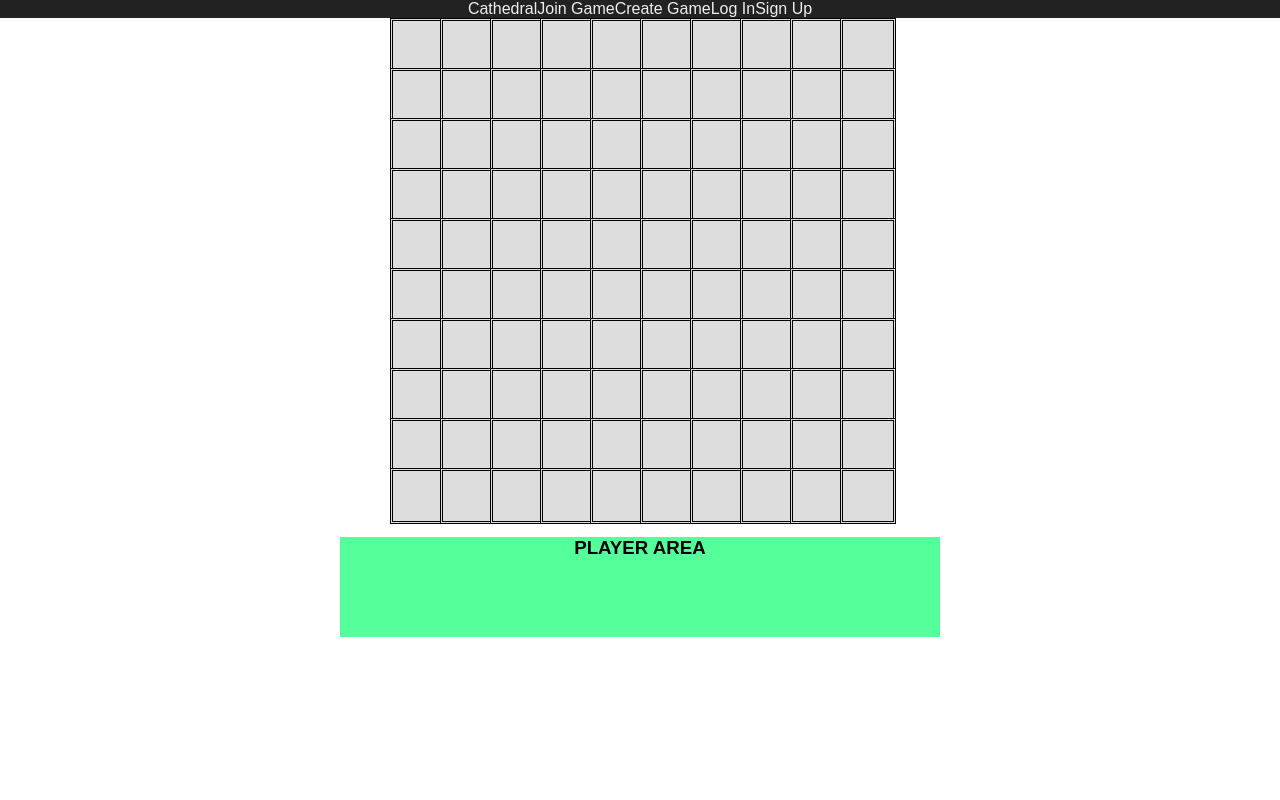
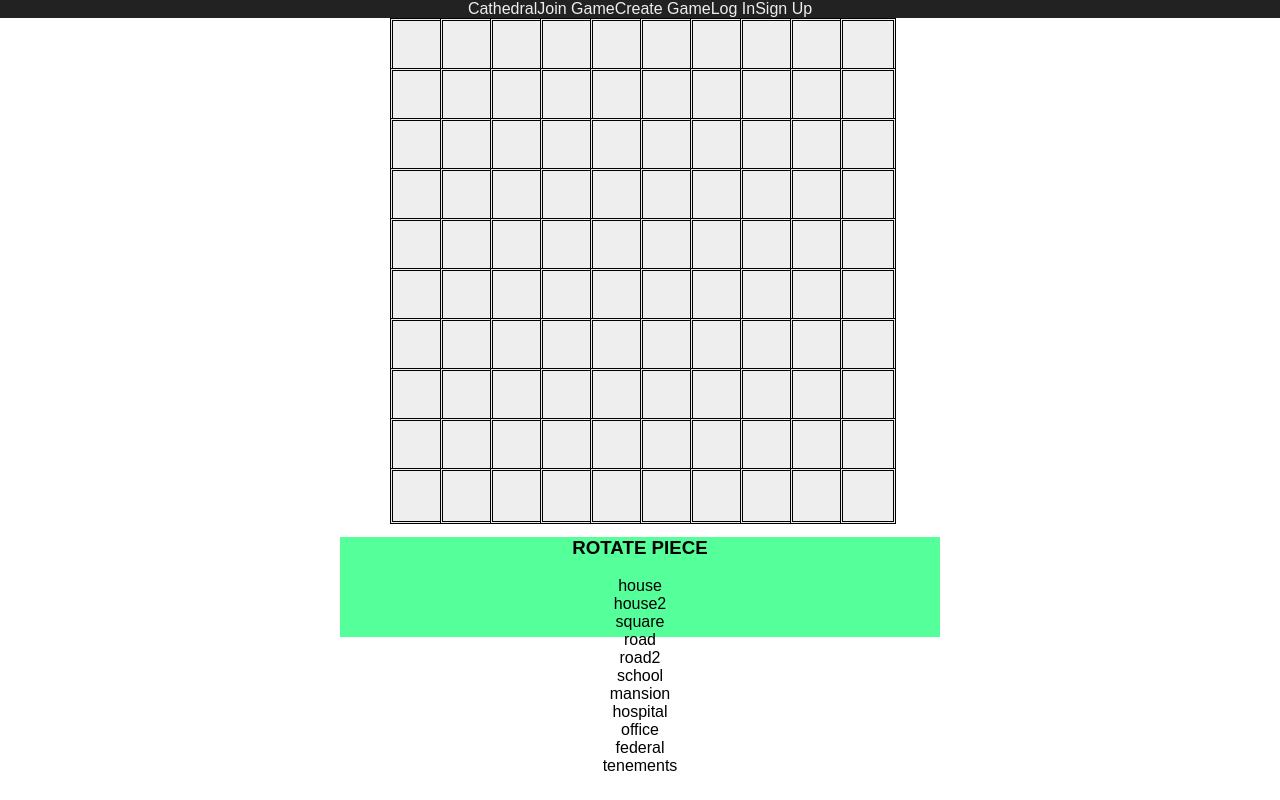
Before and after one commit to maxwellbenton/accelerometer-orientation-react-boilerplate, a React (Create React App) app: page / in a window 1280 px wide. Built offline with nearby package versions, Linux system fonts and the light colour scheme.

Commit message:
added orientation and rotation, removal of used pieces

```diff
--- a/public/index.html
+++ b/public/index.html
@@ -19,7 +19,7 @@
       work correctly both with client-side routing and a non-root public URL.
       Learn how to configure a non-root public URL by running `npm run build`.
     -->
-    <title>React App</title>
+    <title>Cathedral</title>
   </head>
   <body>
     <noscript>
--- a/src/App.js
+++ b/src/App.js
@@ -9,28 +9,91 @@ class App extends Component {
     super()
     this.state = {
       board: (() => {
-        let newBoard = {}
-        let l = 0
+
+        let b = new Array(10)
         for(let m = 0; m < 10; m++) {
+          b[m] = new Array(10)
           for(let n = 0; n < 10; n++) {
-            newBoard[l] = {pos: [m,n], fill: "none", owner: "none"};
-            l++;
+            b[m][n] = {fill: "#EEE", owner: "none"}
           }
         }
-        return newBoard
-      })()
+        return b
+      })(),
+      pieces: (() => {
+        let b = []
+        b.push({shape:[[0,0]], type: "house"})
+        b.push({shape:[[0,0]], type: "house2"})
+        b.push({shape:[[0,0],[0,1],[1,0],[1,1]], type: "square"})
+        b.push({shape:[[-1,0],[0,0],[1,0]], type: "road"})
+        b.push({shape:[[-1,0],[0,0],[1,0]], type: "road2"})
+        b.push({shape:[[-1,0],[0,0],[1,0],[0,1]], type: "school"})
+        b.push({shape:[[-1,0],[0,0],[1,0],[-1,1],[1,1]], type: "mansion"})
+        b.push({shape:[[0,-1],[-1,0],[0,0],[1,0],[0,1]], type: "hospital"})
+        b.push({shape:[[1,-1],[-1,0],[0,0],[1,0],[-1,1]], type: "office"})
+        b.push({shape:[[0,-1],[-1,0],[0,0],[1,0],[-1,1]], type: "federal"})
+        b.push({shape:[[0,-1],[1,-1],[-1,0],[0,0],[-1,1]], type: "tenements"})
+        return b
+      })(),
+      selectedPiece: null,
+      orientation: 0
+    }
+    this.selectPiece = this.selectPiece.bind(this)
+    this.rotatePiece = this.rotatePiece.bind(this)
+    this.placePiece = this.placePiece.bind(this)
+  }
+
+  selectPiece(piece) {
+    this.setState(() => {
+      return {selectedPiece: piece}
+    })
+  }
+
+  rotatePiece() {
+    if(this.state.selectedPiece !== null) {
+      this.setState((prevState) => {
+        return {orientation: prevState.orientation === 3 ? 0 : prevState.orientation+1}
+      })
     }
   }
 
+  placePiece(piece, position) {
+    let b = this.state.board
+    let errors = false;
+    for(let k = 0; k < this.state.orientation; k++) {
+    	piece.shape = piece.shape.map(spot => [spot[1],-1*spot[0]])
+    }
+    for(let p = 0; p < piece.shape.length; p++) {
+        if(b[position[0]+piece.shape[p][0]] && b[position[0]+piece.shape[p][0]][position[1]+piece.shape[p][1]] && b[position[0]+piece.shape[p][0]][position[1]+piece.shape[p][1]].fill === "#EEE") {
+          continue;
+        } else {
+          errors = true;
+        }
+
+    }
+
+    if(!errors) {
+      for(let p = 0; p < piece.shape.length; p++) {
+          b[position[0]+piece.shape[p][0]][position[1]+piece.shape[p][1]].fill = "red"
+      }
+    }
+
+    this.setState((prevState, curProps) => {
+      return {
+        board: b,
+        pieces: prevState.pieces.filter((p) => p !== piece),
+        orientation: 0
+      }
+    })
+  }
 
   render() {
     return (
       <div className="App">
         <Navigation />
         <div className="GameWrapper">
-          <GameBoard board={this.state.board}/>
+          <GameBoard board={this.state.board} pieces={this.state.pieces} selectedPiece={this.state.selectedPiece} placePiece={this.placePiece}/>
         </div>
-        <PlayerView />
+        <PlayerView pieces={this.state.pieces} selectPiece={this.selectPiece} rotatePiece={this.rotatePiece}/>
       </div>
     );
   }
--- a/src/GameBoard.js
+++ b/src/GameBoard.js
@@ -3,16 +3,29 @@ import React, { Component } from 'react';
 class GameBoard extends Component {
   constructor () {
     super()
-
+    this.handleClick = this.handleClick.bind(this)
   }
 
-  renderBoard(input = new Array(100).fill("n")) {
-    let b = []
-    for(var tile in this.props.board) {
-      b.push(<div className="GameTile" id={tile} style={{top:this.props.board[tile].pos[0]*50, left: this.props.board[tile].pos[1]*50}} />)
+  handleClick(e) {
+    // e.target.style.backgroundColor === "red" ? e.target.style.backgroundColor = "grey" : e.target.style.backgroundColor = "red"
+    if(this.props.selectedPiece !== null) {
+      let p = this.props.pieces.filter(piece => piece.type === this.props.selectedPiece)[0]
+      let pos = e.target.id.split(',').map(p => parseInt(p))
+      this.props.placePiece(p, pos)
     }
-    return b
   }
+
+
+  renderBoard() {
+    let nb = []
+    this.props.board.forEach((row,m) => {
+      row.forEach((tile,n) => {
+        nb.push(<div className="GameTile" id={`${m},${n}`} style={{top:m*50, left: n*50, backgroundColor: tile.fill }} onClick={this.handleClick}/>)
+      })
+    })
+    return nb
+  }
+
 
   render() {
     return (
--- a/src/PlayerView.js
+++ b/src/PlayerView.js
@@ -1,10 +1,27 @@
 import React, { Component } from 'react';
 
 class PlayerView extends Component {
+  constructor() {
+    super()
+    this.handleClick = this.handleClick.bind(this)
+  }
+  renderPieces() {
+    return(
+      this.props.pieces.map((piece) => {
+        return <div className="playerPiece" id={piece.type} name={piece.type} onClick={this.handleClick}>{piece.type}</div>
+      })
+    )
+  }
+
+  handleClick(e) {
+      this.props.selectPiece(e.target.id)
+  }
+
   render() {
     return (
       <div className="PlayerView">
-        <h3>PLAYER AREA</h3>
+        <h3 onClick={this.props.rotatePiece}>ROTATE PIECE</h3>
+        {this.renderPieces()}
       </div>
     );
   }
```
